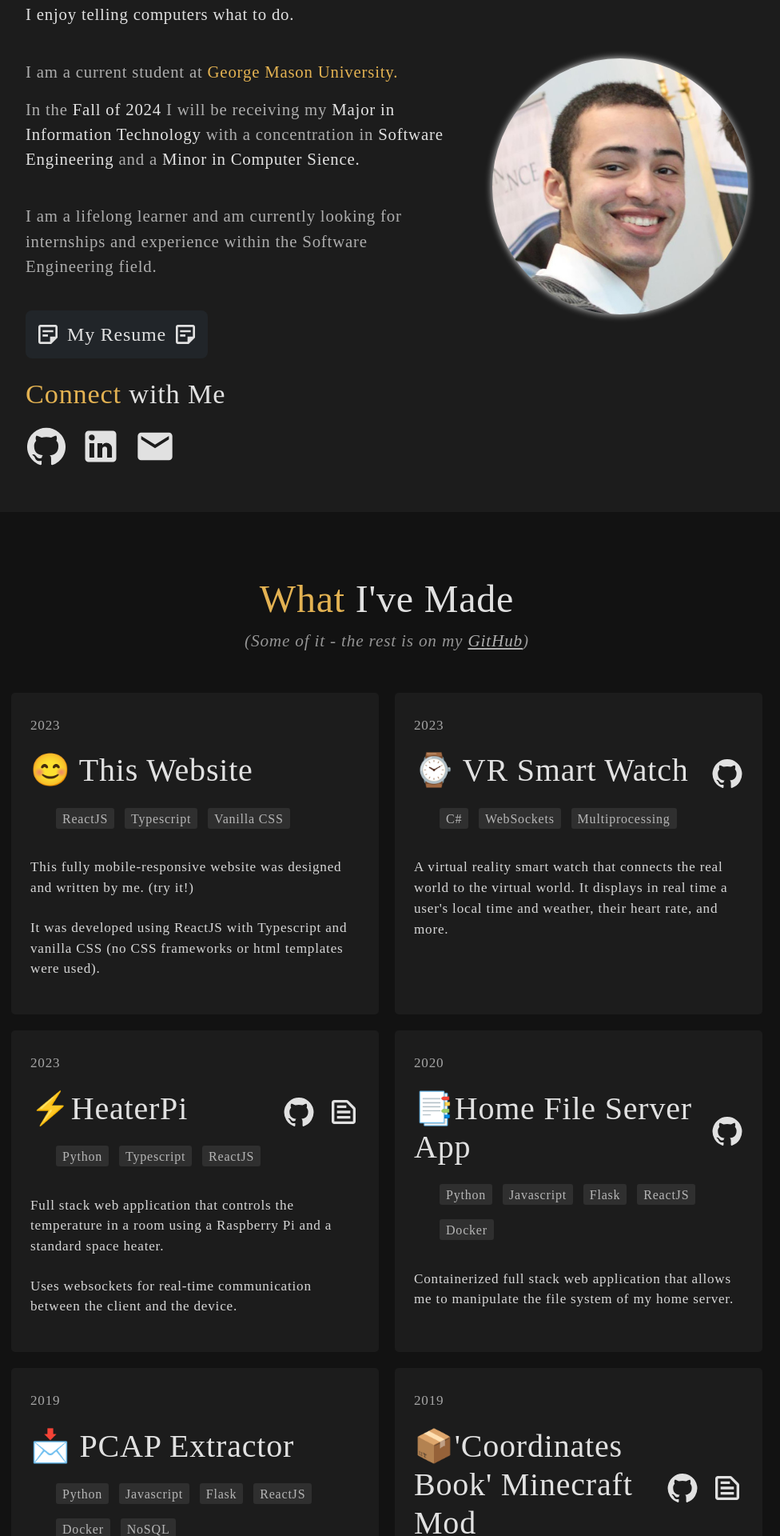
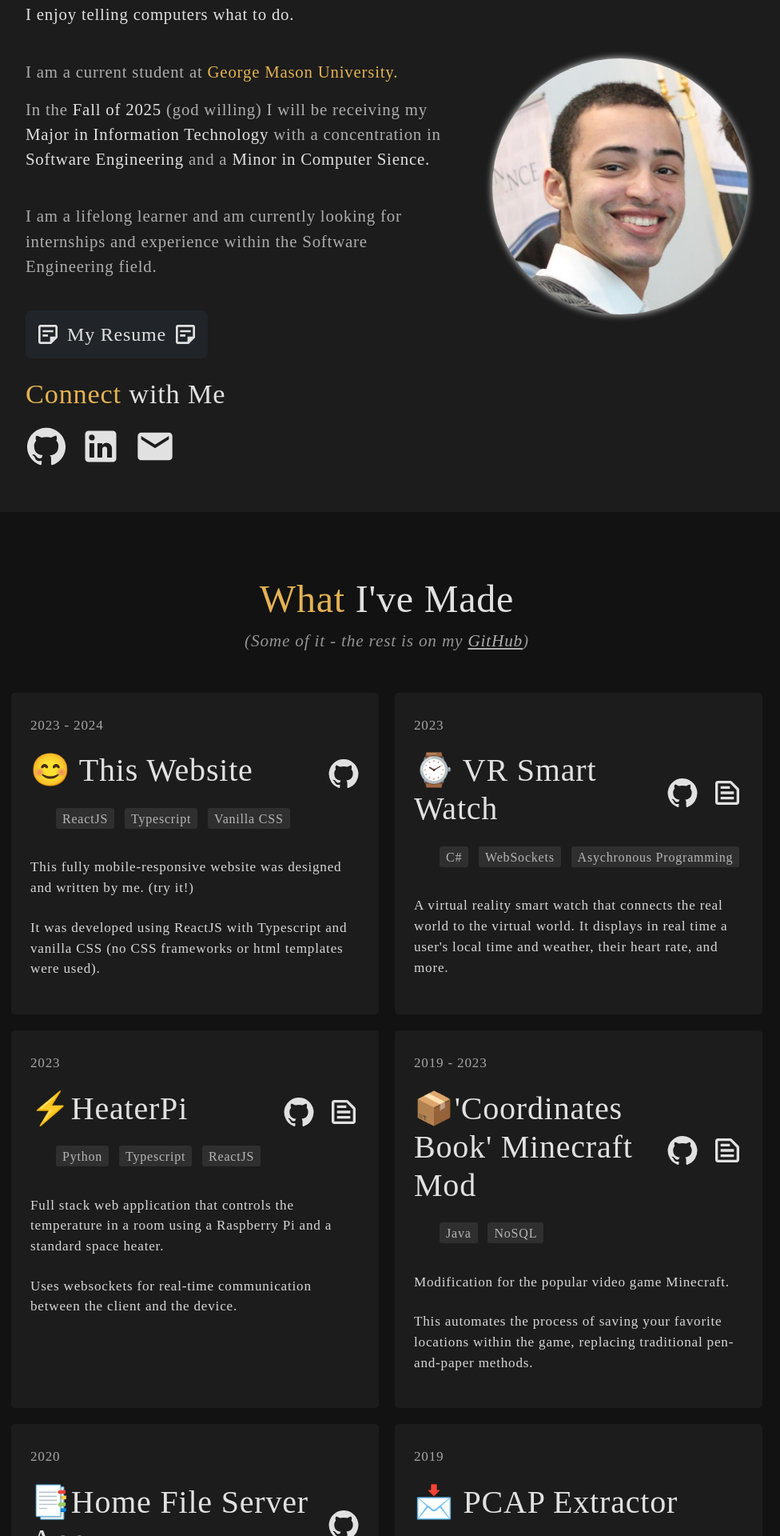
Before and after one commit to ItsNotCam/Portfolio-Site, a React (Vite) app: page / in a window 1280 px wide. Shown: the part 1160-3080 px from the top of the page at 80% size, without its empty margins (156-1132 px from the left). Built offline with nearby package versions, Linux system fonts and the light colour scheme; the HTML template or start-up script is replaced by a standard one; a web font is replaced by a local one.

Commit message:
Allow date ranges for projects, added links

```diff
--- a/src/pages/about/About.tsx
+++ b/src/pages/about/About.tsx
@@ -28,8 +28,8 @@ export default function About(): JSX.Element {
           <p>I am a current student at <span className="color-alt">George Mason University.</span></p>
           <p>
             In the
-            <span className="color-light"> Fall of 2024 </span>
-            I will be receiving my
+            <span className="color-light"> Fall of 2025 </span>
+            (god willing) I will be receiving my
             <span className="color-light"> Major in Information Technology </span>
             with a concentration in
             <span className="color-light"> Software Engineering </span>
--- a/src/pages/projects/_ProjectList.ts
+++ b/src/pages/projects/_ProjectList.ts
@@ -1,7 +1,7 @@
 export interface IProject {
   name: string,
   month: string,
-  year: number,
+  year: string,
   description: Array<string>,
   company_link?: ILink,
   github_link?: ILink,
@@ -19,23 +19,28 @@ export const PROJECTS: Array<IProject> = [
   {
     name: "😊 This Website",
     month: "Oct",
-    year: 2023,
+    year: "2023 - 2024",
     description: [`
       This fully mobile-responsive website was designed and written by me. (try it!)`,
       `It was developed using ReactJS with Typescript and
       vanilla CSS (no CSS frameworks or html templates were used).
     `],
     tags: ["ReactJS", "Typescript", "Vanilla CSS"],
+    github_link: {
+      name: "Repo",
+      link: "https://github.com/ItsNotCam/Portfolio-Site"
+    }
   },
   {
     name: "⌚ VR Smart Watch",
     month: "June",
-    year: 2023,
+    year: "2023",
     description: [`
       A virtual reality smart watch that connects the real world to the virtual world.
       It displays in real time a user's local time and weather, their heart rate, and more.
     `],
-    tags: ["C#", "WebSockets", "Multiprocessing"],
+    tags: ["C#", "WebSockets", "Asychronous Programming"],
+    readme_link: { name: "Readme", link: "https://raw.githubusercontent.com/ItsNotCam/BitwatchVR/master/README.md" },
     github_link: {
       name: "Repo",
       link: "https://github.com/ItsNotCam/BitwatchVR"
@@ -44,7 +49,7 @@ export const PROJECTS: Array<IProject> = [
   {
     name: "⚡HeaterPi",
     month: "September",
-    year: 2023,
+    year: "2023",
     description: [`Full stack web application that controls the temperature in a room using a Raspberry Pi and a standard space heater.`, `Uses websockets for
     real-time communication between the client and the device.`],
     tags: ["Python", "Typescript", "ReactJS"],
@@ -52,35 +57,9 @@ export const PROJECTS: Array<IProject> = [
     github_link: { name: "Repo", link: "https://github.com/ItsNotCam/HeaterPi-Server" },
   },
   {
-    name: "📑Home File Server App",
-    month: "January",
-    year: 2020,
-    description: [`
-      Containerized full stack web application that allows me to manipulate the file
-      system of my home server.
-    `],
-    tags: ["Python", "Javascript", "Flask", "ReactJS", "Docker"],
-    github_link: {
-      name: "Repo",
-      link: "https://github.com/ItsNotCam/File-Server"
-    }
-  },
-  {
-    name: "📩 PCAP Extractor",
-    month: "Dec",
-    year: 2019,
-    description: [`
-      Full stack web application developed for BAE Systems, Inc.`,
-      `It extracts information from packet capture files
-      and stores them in a NoSQL database. It also exposes an API for integration into other internal tools.
-    `],
-    company_link: { name: "BAE Systems, Inc.", link: "https://www.baesystems.com/en/home" },
-    tags: ["Python", "Javascript", "Flask", "ReactJS", "Docker", "NoSQL"]
-  },
-  {
     name: "📦\'Coordinates Book\' Minecraft Mod",
     month: "June",
-    year: 2019,
+    year: "2019 - 2023",
     description: [`
       Modification for the popular video game Minecraft.`,
       `This automates the process of saving your favorite locations
@@ -95,5 +74,31 @@ export const PROJECTS: Array<IProject> = [
       link: "https://raw.githubusercontent.com/ItsNotCam/MC-Coordinates-Book/master/README.md",
       name: "Readme"
     }
+  },
+  {
+    name: "📑Home File Server App",
+    month: "January",
+    year: "2020",
+    description: [`
+      Containerized full stack web application that allows me to manipulate the file
+      system of my home server.
+    `],
+    tags: ["Python", "Javascript", "Flask", "ReactJS", "Docker"],
+    github_link: {
+      name: "Repo",
+      link: "https://github.com/ItsNotCam/File-Server"
+    }
+  },
+  {
+    name: "📩 PCAP Extractor",
+    month: "Dec",
+    year: "2019",
+    description: [`
+      Full stack web application developed for BAE Systems, Inc.`,
+      `It extracts information from packet capture files
+      and stores them in a NoSQL database. It also exposes an API for integration into other internal tools.
+    `],
+    company_link: { name: "BAE Systems, Inc.", link: "https://www.baesystems.com/en/home" },
+    tags: ["Python", "Javascript", "Flask", "ReactJS", "Docker", "NoSQL"]
   }
 ]
```
Also changed, not shown: 1 other file (tests, documents, lock files or other folders).
